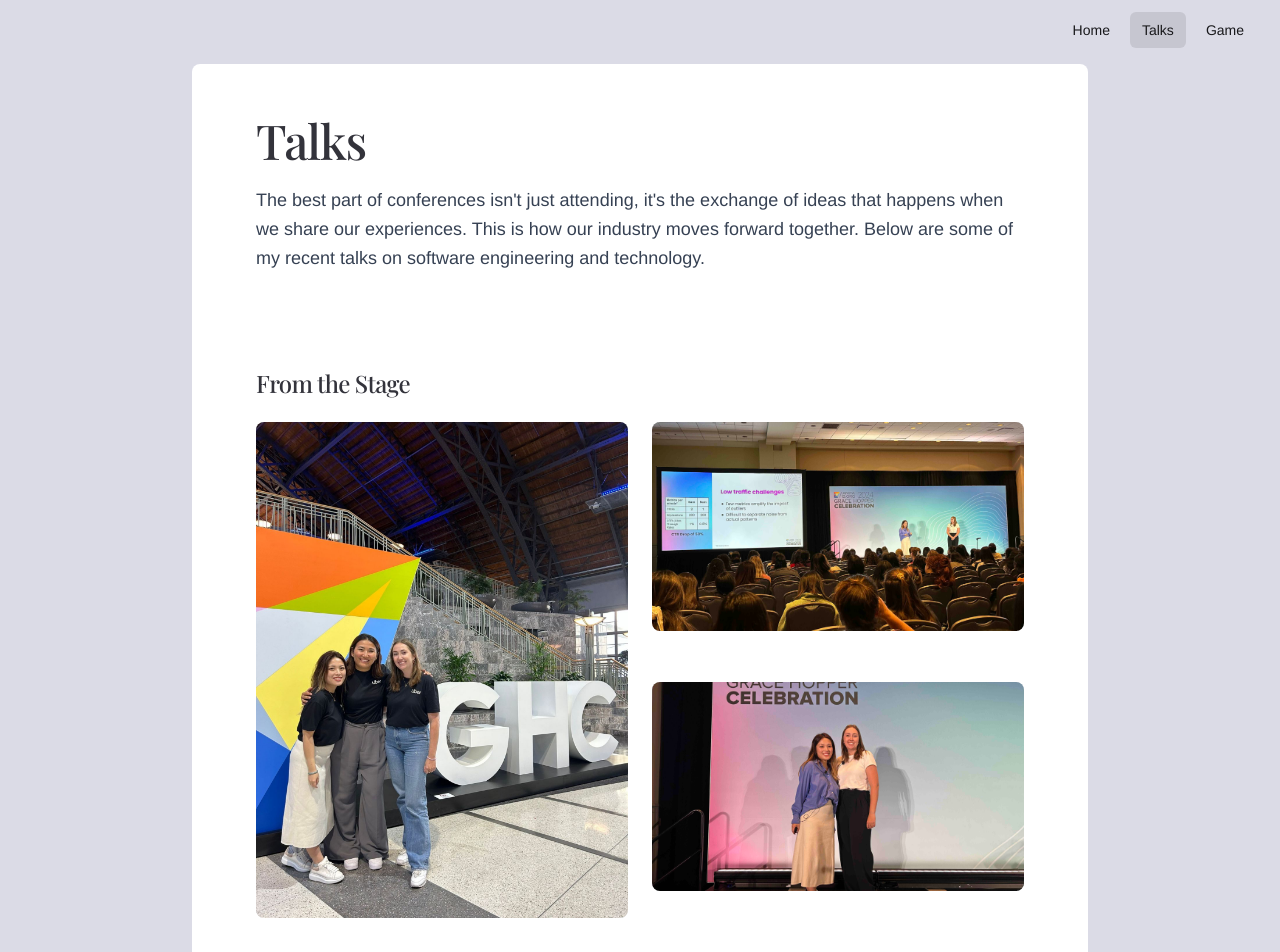
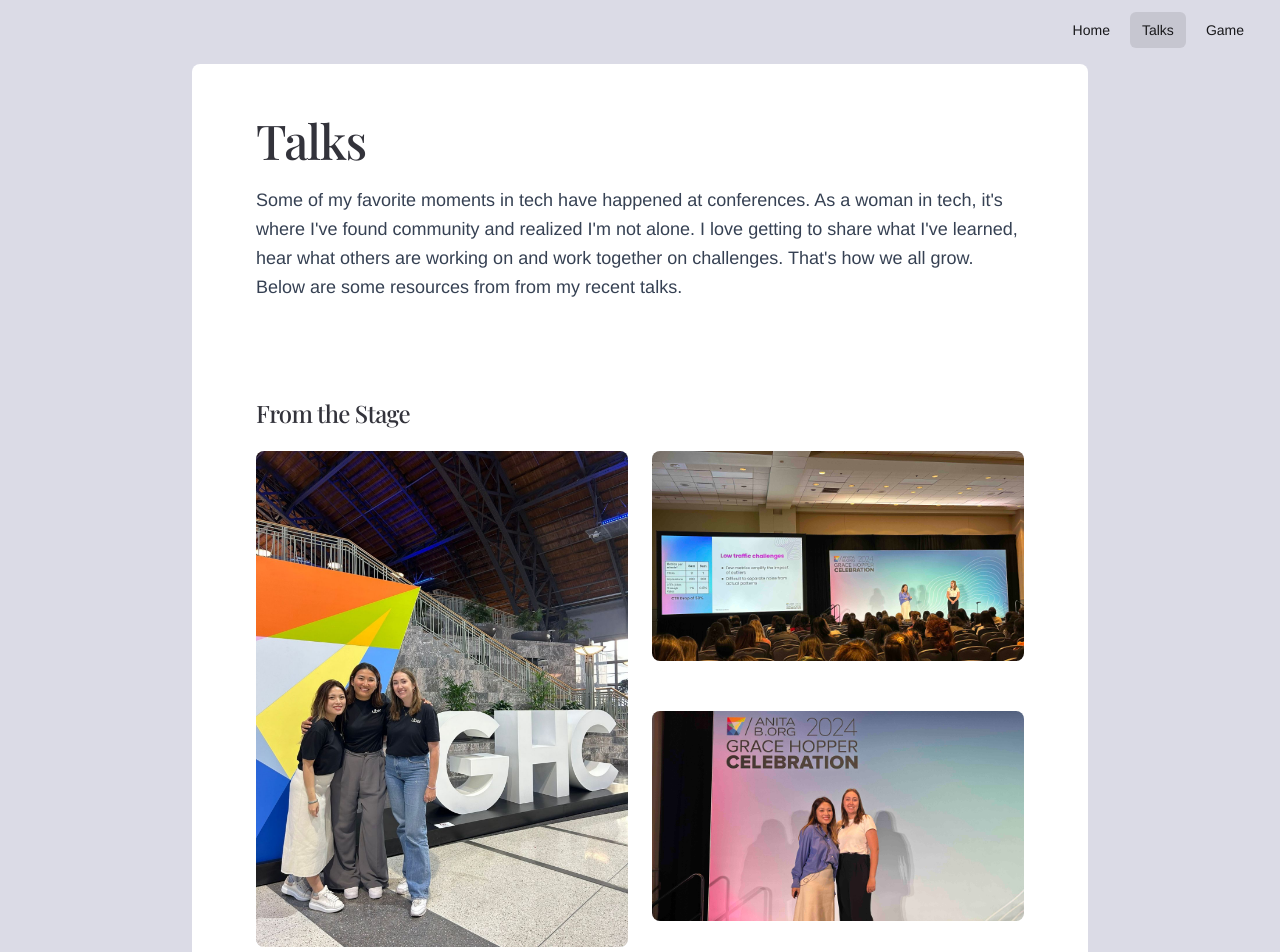
Before and after one commit to ErinCGallagher/personal-nextjs-website, a Next.js app: page /talks in a window 1280 px wide. Shown: the top 952 px of the page. Built offline with nearby package versions, Linux system fonts and the light colour scheme; a web font is replaced by a local one.

Commit message:
add dimeions to images on talks page for performance

```diff
--- a/app/talks/page.tsx
+++ b/app/talks/page.tsx
@@ -12,9 +12,12 @@ export default function Talks() {
               Talks
             </h1>
             <p className="text-lg text-gray-700 leading-relaxed">
-            The best part of conferences isn't just attending, it's the exchange of ideas that
-            happens when we share our experiences. This is how our industry moves forward together.
-            Below are some of my recent talks on software engineering and technology.
+              Some of my favorite moments in tech have happened at conferences.
+              As a woman in tech, it's where I've found community and realized
+              I'm not alone. I love getting to share what I've learned, hear
+              what others are working on and work together on challenges. That's
+              how we all grow. Below are some resources from from my recent
+              talks.
             </p>
           </header>
 
@@ -29,7 +32,8 @@ export default function Talks() {
                 <Image
                   src="/images/talks/girls-ghc.jpg"
                   alt="Speaking at Grace Hopper Celebration"
-                fill
+                  height={1706}
+                  width={1280}
                   className="object-cover"
                 />
               </div>
@@ -39,7 +43,8 @@ export default function Talks() {
                 <Image
                   src="/images/talks/ghc-speaking.jpg"
                   alt="Speaking at Grace Hopper Celebration"
-                fill
+                  height={4032}
+                  width={3024}
                   className="object-cover"
                 />
               </div>
@@ -48,7 +53,8 @@ export default function Talks() {
                 <Image
                   src="/images/talks/sophie-erin.jpg"
                   alt="Speaking at Grace Hopper Celebration"
-                fill
+                  height={3024}
+                  width={4032}
                   className="object-cover"
                 />
               </div>
@@ -72,8 +78,8 @@ export default function Talks() {
                   Lead Dev London
                 </h3>
                 <p className="text-gray-700 text-center md:text-left">
-                A conference for engineering leaders and senior developers focusing on technical
-                leadership and team development.
+                  A conference for engineering leaders and senior developers
+                  focusing on technical leadership and team development.
                 </p>
               </Link>
 
@@ -88,8 +94,9 @@ export default function Talks() {
                   Grace Hopper Celebration 2026
                 </h3>
                 <p className="text-gray-700 text-center md:text-left">
-                The world's largest gathering of women and non-binary technologists, celebrating
-                achievements and fostering community.
+                  The world's largest gathering of women and non-binary
+                  technologists, celebrating achievements and fostering
+                  community.
                 </p>
               </Link>
             </div>
@@ -104,8 +111,8 @@ export default function Talks() {
             {/* Talk 1 */}
             <div className="bg-gray-50 rounded-lg p-6">
               <h3 className="text-base md:text-xl font-semibold text-foreground mb-2">
-              From Rollout to Resilience: A Case Study in Monitoring and Alerting Grocery Ads at
-              Uber
+                From Rollout to Resilience: A Case Study in Monitoring and
+                Alerting Grocery Ads at Uber
               </h3>
               <p className="text-sm text-gray-600 mb-2">
                 Grace Hopper Celebration • October 2024
@@ -123,7 +130,8 @@ export default function Talks() {
             {/* Talk 2 */}
             <div className="bg-gray-50 rounded-lg p-6 mt-12">
               <h3 className="text-base md:text-xl font-semibold text-foreground mb-2">
-              Building Scalable Cross Platform Mobile Apps with Uber's RIBs Architecture
+                Building Scalable Cross Platform Mobile Apps with Uber's RIBs
+                Architecture
               </h3>
               <p className="text-sm text-gray-600 mb-2">
                 Grace Hopper Celebration • October 2024
```
Lines whose indentation alone changed are shown as unchanged.
